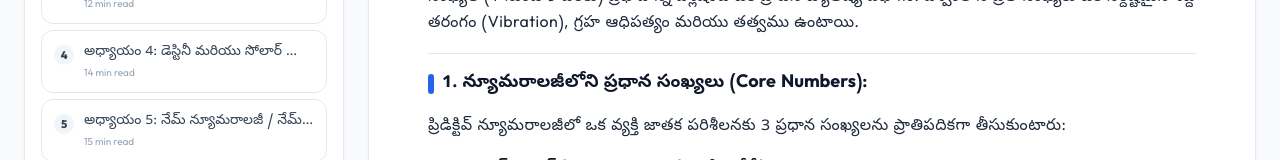
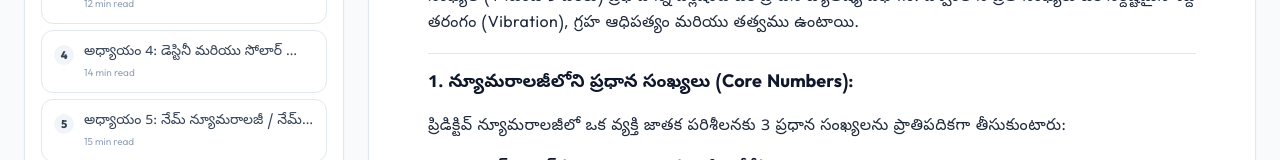
Before and after one commit to rsnr2u/digibooks, a React (Vite) app: page /book/1 in a window 1280 px wide. Shown: the part 461-621 px from the top of the page. Built offline with nearby package versions, Linux system fonts and the light colour scheme.

Commit message:
Remove blue vertical bar accent from H3 headings in BookReaderPage

```diff
--- a/src/pages/BookReaderPage.jsx
+++ b/src/pages/BookReaderPage.jsx
@@ -444,9 +444,8 @@ export default function BookReaderPage() {
         );
       } else if (line.startsWith('### ')) {
         elements.push(
-          <h3 key={index} className="text-base sm:text-lg font-bold text-slate-900 mt-5 mb-2.5 font-telugu flex items-center gap-2">
-            <span className="w-1.5 h-5 bg-blue-600 rounded-full inline-block"></span>
-            <span>{parseInlineMarkdown(line.replace('### ', ''))}</span>
+          <h3 key={index} className="text-base sm:text-lg font-bold text-slate-900 mt-5 mb-2.5 font-telugu">
+            {parseInlineMarkdown(line.replace('### ', ''))}
           </h3>
         );
       }
```
